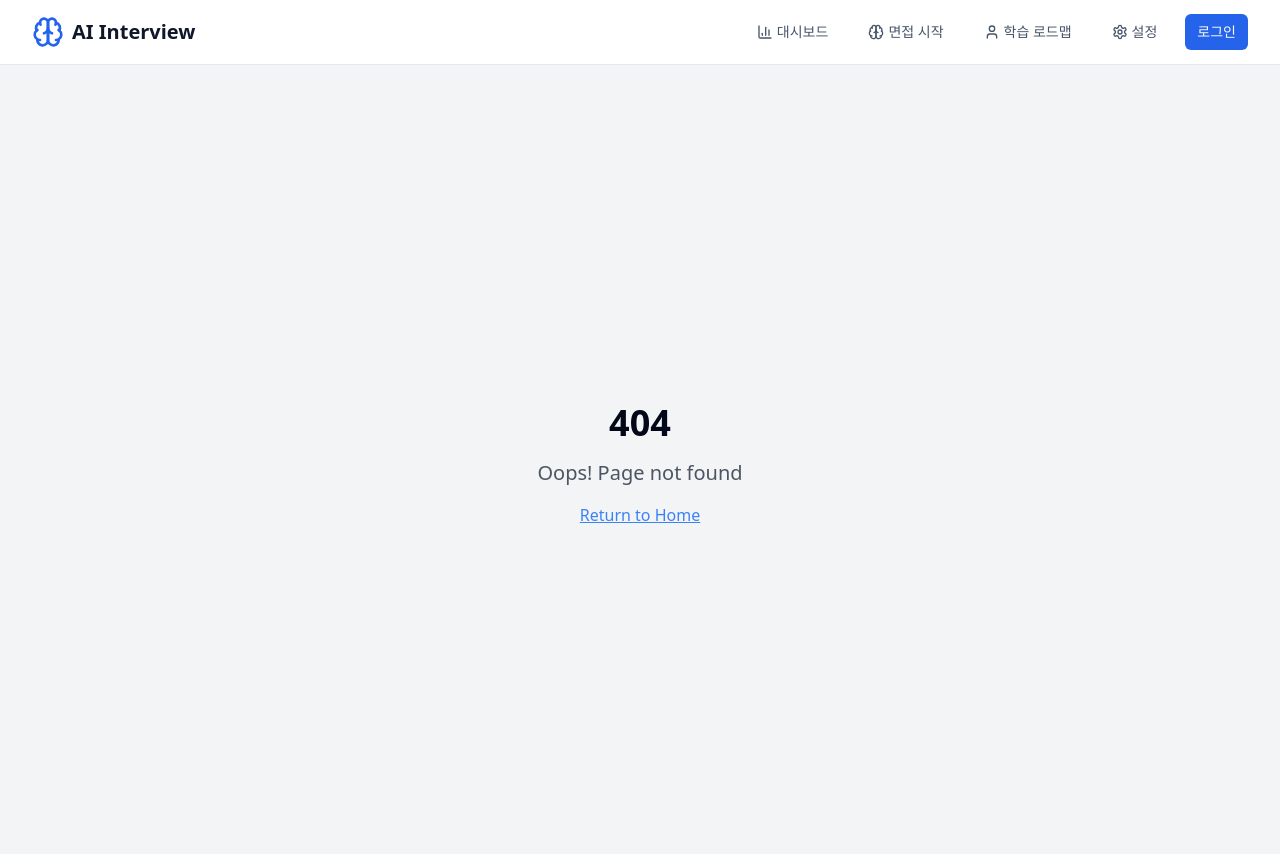
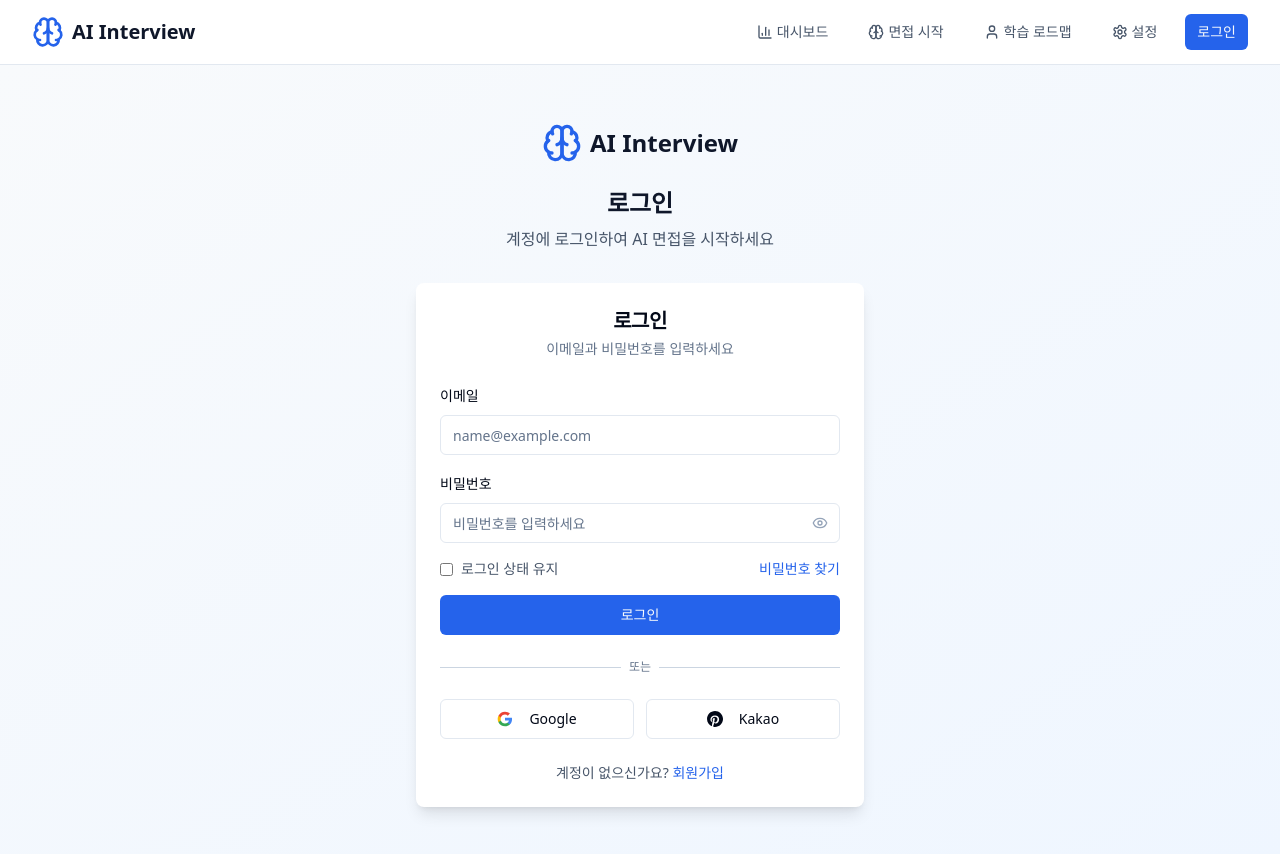
Before and after one commit to kankinku/ai_interview_s, a React app: page /login in a window 1280 px wide. Before the commit this address had no page. Shown: the top 854 px of the page. Built offline with nearby package versions, Linux system fonts and the light colour scheme; the HTML template or start-up script is replaced by a standard one.

Commit message:
feat: Add login page
Adds a new login page to the application.

```diff
--- a/src/App.tsx
+++ b/src/App.tsx
@@ -10,6 +10,7 @@ import Interview from "./pages/Interview";
 import Results from "./pages/Results";
 import ImprovementPlan from "./pages/ImprovementPlan";
 import Settings from "./pages/Settings";
+import Login from "./pages/Login";
 import NotFound from "./pages/NotFound";
 import Navbar from "./components/Navbar";
 
@@ -25,6 +26,7 @@ const App = () => (
           <Navbar />
           <Routes>
             <Route path="/" element={<Index />} />
+            <Route path="/login" element={<Login />} />
             <Route path="/dashboard" element={<Dashboard />} />
             <Route path="/interview" element={<Interview />} />
             <Route path="/results/:sessionId" element={<Results />} />
--- a/src/components/Navbar.tsx
+++ b/src/components/Navbar.tsx
@@ -46,9 +46,11 @@ const Navbar = () => {
                 </Link>
               );
             })}
-            <Button size="sm" className="bg-blue-600 hover:bg-blue-700">
-              로그인
-            </Button>
+            <Link to="/login">
+              <Button size="sm" className="bg-blue-600 hover:bg-blue-700">
+                로그인
+              </Button>
+            </Link>
           </div>
 
           <div className="md:hidden flex items-center">
--- /dev/null
+++ b/src/pages/Login.tsx
@@ -0,0 +1,159 @@
+
+import { useState } from "react";
+import { Link } from "react-router-dom";
+import { Button } from "@/components/ui/button";
+import { Input } from "@/components/ui/input";
+import { Label } from "@/components/ui/label";
+import { Card, CardContent, CardDescription, CardHeader, CardTitle } from "@/components/ui/card";
+import { Brain, Eye, EyeOff } from "lucide-react";
+
+const Login = () => {
+  const [showPassword, setShowPassword] = useState(false);
+  const [email, setEmail] = useState("");
+  const [password, setPassword] = useState("");
+
+  const handleSubmit = (e: React.FormEvent) => {
+    e.preventDefault();
+    // TODO: 로그인 로직 구현
+    console.log("로그인 시도:", { email, password });
+  };
+
+  return (
+    <div className="min-h-screen bg-gradient-to-br from-slate-50 to-blue-50 flex items-center justify-center p-4">
+      <div className="w-full max-w-md">
+        <div className="text-center mb-8">
+          <Link to="/" className="inline-flex items-center space-x-2 mb-6">
+            <Brain className="h-10 w-10 text-blue-600" />
+            <span className="text-2xl font-bold text-slate-900">AI Interview</span>
+          </Link>
+          <h1 className="text-2xl font-bold text-slate-900 mb-2">로그인</h1>
+          <p className="text-slate-600">계정에 로그인하여 AI 면접을 시작하세요</p>
+        </div>
+
+        <Card className="shadow-lg border-0">
+          <CardHeader className="space-y-1">
+            <CardTitle className="text-xl text-center">로그인</CardTitle>
+            <CardDescription className="text-center">
+              이메일과 비밀번호를 입력하세요
+            </CardDescription>
+          </CardHeader>
+          <CardContent>
+            <form onSubmit={handleSubmit} className="space-y-4">
+              <div className="space-y-2">
+                <Label htmlFor="email">이메일</Label>
+                <Input
+                  id="email"
+                  type="email"
+                  placeholder="name@example.com"
+                  value={email}
+                  onChange={(e) => setEmail(e.target.value)}
+                  required
+                />
+              </div>
+
+              <div className="space-y-2">
+                <Label htmlFor="password">비밀번호</Label>
+                <div className="relative">
+                  <Input
+                    id="password"
+                    type={showPassword ? "text" : "password"}
+                    placeholder="비밀번호를 입력하세요"
+                    value={password}
+                    onChange={(e) => setPassword(e.target.value)}
+                    required
+                  />
+                  <Button
+                    type="button"
+                    variant="ghost"
+                    size="sm"
+                    className="absolute right-0 top-0 h-full px-3 py-2 hover:bg-transparent"
+                    onClick={() => setShowPassword(!showPassword)}
+                  >
+                    {showPassword ? (
+                      <EyeOff className="h-4 w-4 text-slate-400" />
+                    ) : (
+                      <Eye className="h-4 w-4 text-slate-400" />
+                    )}
+                  </Button>
+                </div>
+              </div>
+
+              <div className="flex items-center justify-between">
+                <div className="flex items-center space-x-2">
+                  <input
+                    id="remember"
+                    type="checkbox"
+                    className="rounded border-slate-300"
+                  />
+                  <Label htmlFor="remember" className="text-sm text-slate-600">
+                    로그인 상태 유지
+                  </Label>
+                </div>
+                <Link
+                  to="/forgot-password"
+                  className="text-sm text-blue-600 hover:text-blue-700"
+                >
+                  비밀번호 찾기
+                </Link>
+              </div>
+
+              <Button type="submit" className="w-full bg-blue-600 hover:bg-blue-700">
+                로그인
+              </Button>
+            </form>
+
+            <div className="mt-6">
+              <div className="relative">
+                <div className="absolute inset-0 flex items-center">
+                  <span className="w-full border-t border-slate-300" />
+                </div>
+                <div className="relative flex justify-center text-xs uppercase">
+                  <span className="bg-white px-2 text-slate-500">또는</span>
+                </div>
+              </div>
+
+              <div className="mt-6 grid grid-cols-2 gap-3">
+                <Button variant="outline" className="w-full">
+                  <svg className="h-4 w-4 mr-2" viewBox="0 0 24 24">
+                    <path
+                      d="M22.56 12.25c0-.78-.07-1.53-.2-2.25H12v4.26h5.92c-.26 1.37-1.04 2.53-2.21 3.31v2.77h3.57c2.08-1.92 3.28-4.74 3.28-8.09z"
+                      fill="#4285F4"
+                    />
+                    <path
+                      d="M12 23c2.97 0 5.46-.98 7.28-2.66l-3.57-2.77c-.98.66-2.23 1.06-3.71 1.06-2.86 0-5.29-1.93-6.16-4.53H2.18v2.84C3.99 20.53 7.7 23 12 23z"
+                      fill="#34A853"
+                    />
+                    <path
+                      d="M5.84 14.09c-.22-.66-.35-1.36-.35-2.09s.13-1.43.35-2.09V7.07H2.18C1.43 8.55 1 10.22 1 12s.43 3.45 1.18 4.93l2.85-2.22.81-.62z"
+                      fill="#FBBC05"
+                    />
+                    <path
+                      d="M12 5.38c1.62 0 3.06.56 4.21 1.64l3.15-3.15C17.45 2.09 14.97 1 12 1 7.7 1 3.99 3.47 2.18 7.07l3.66 2.84c.87-2.6 3.3-4.53 6.16-4.53z"
+                      fill="#EA4335"
+                    />
+                  </svg>
+                  Google
+                </Button>
+                <Button variant="outline" className="w-full">
+                  <svg className="h-4 w-4 mr-2" fill="currentColor" viewBox="0 0 24 24">
+                    <path d="M12.017 0C5.396 0 .029 5.367.029 11.987c0 5.079 3.158 9.417 7.618 11.024-.105-.949-.199-2.403.041-3.439.219-.937 1.219-5.160 1.219-5.160s-.312-.624-.312-1.547c0-1.448.839-2.529 1.884-2.529.888 0 1.319.664 1.319 1.46 0 .888-.565 2.219-.856 3.449-.244 1.013.507 1.839 1.506 1.839 1.808 0 3.27-2.282 3.27-4.958 0-2.055-1.382-3.591-3.914-3.591-2.955 0-4.77 2.183-4.77 4.615 0 .838.246 1.431.571 1.895.144.175.165.247.112.449-.037.148-.121.498-.157.636-.05.198-.202.246-.465.148-1.299-.538-1.911-1.974-1.911-3.570 0-2.706 2.287-5.890 6.840-5.890 3.681 0 6.131 2.612 6.131 5.428 0 3.710-2.056 6.484-5.089 6.484-1.015 0-1.971-.544-2.298-1.171 0 0-.549 2.230-.665 2.705-.218.827-.551 1.518-.919 2.081C9.384 23.68 10.671 24 12.017 24c6.624 0 11.99-5.367 11.99-11.987C24.007 5.367 18.641.001 12.017.001z"/>
+                  </svg>
+                  Kakao
+                </Button>
+              </div>
+            </div>
+
+            <div className="mt-6 text-center text-sm">
+              <span className="text-slate-600">계정이 없으신가요? </span>
+              <Link to="/signup" className="text-blue-600 hover:text-blue-700 font-medium">
+                회원가입
+              </Link>
+            </div>
+          </CardContent>
+        </Card>
+      </div>
+    </div>
+  );
+};
+
+export default Login;
```
